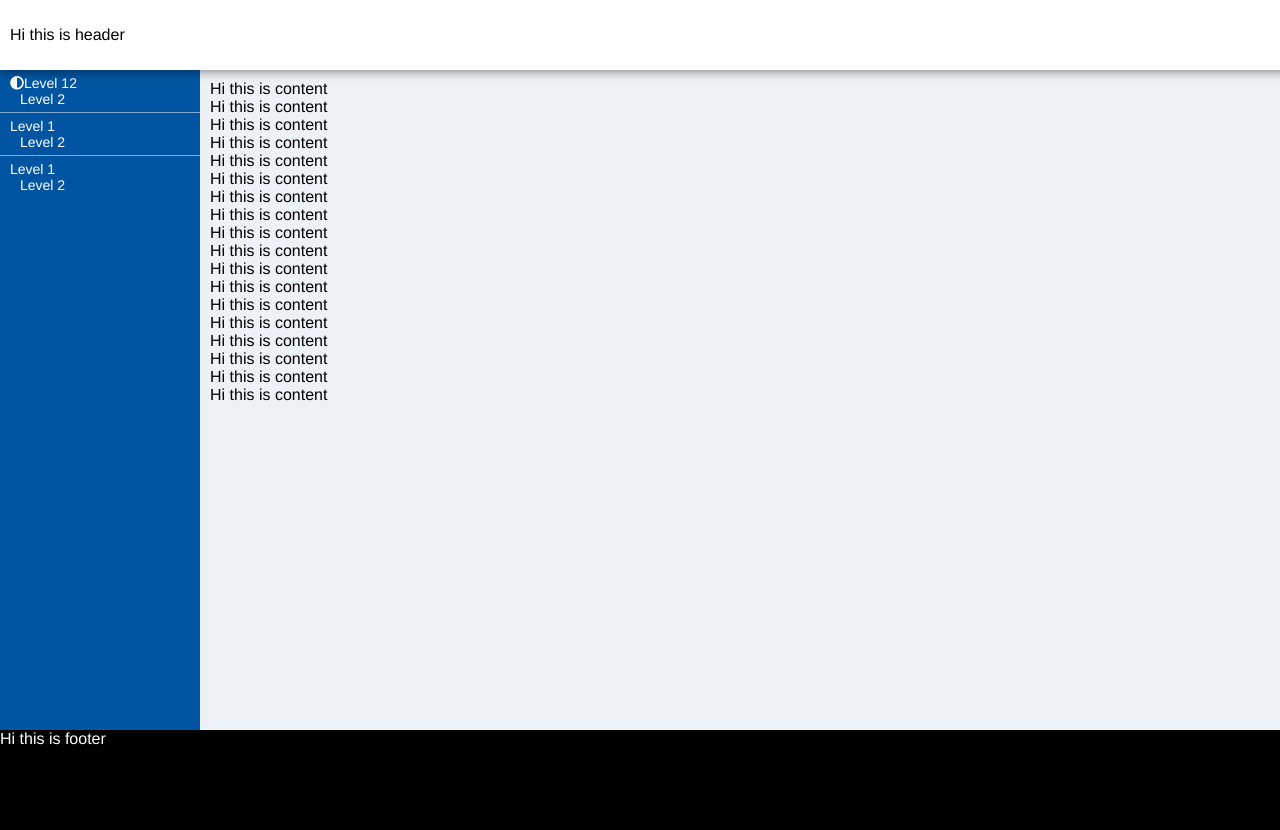
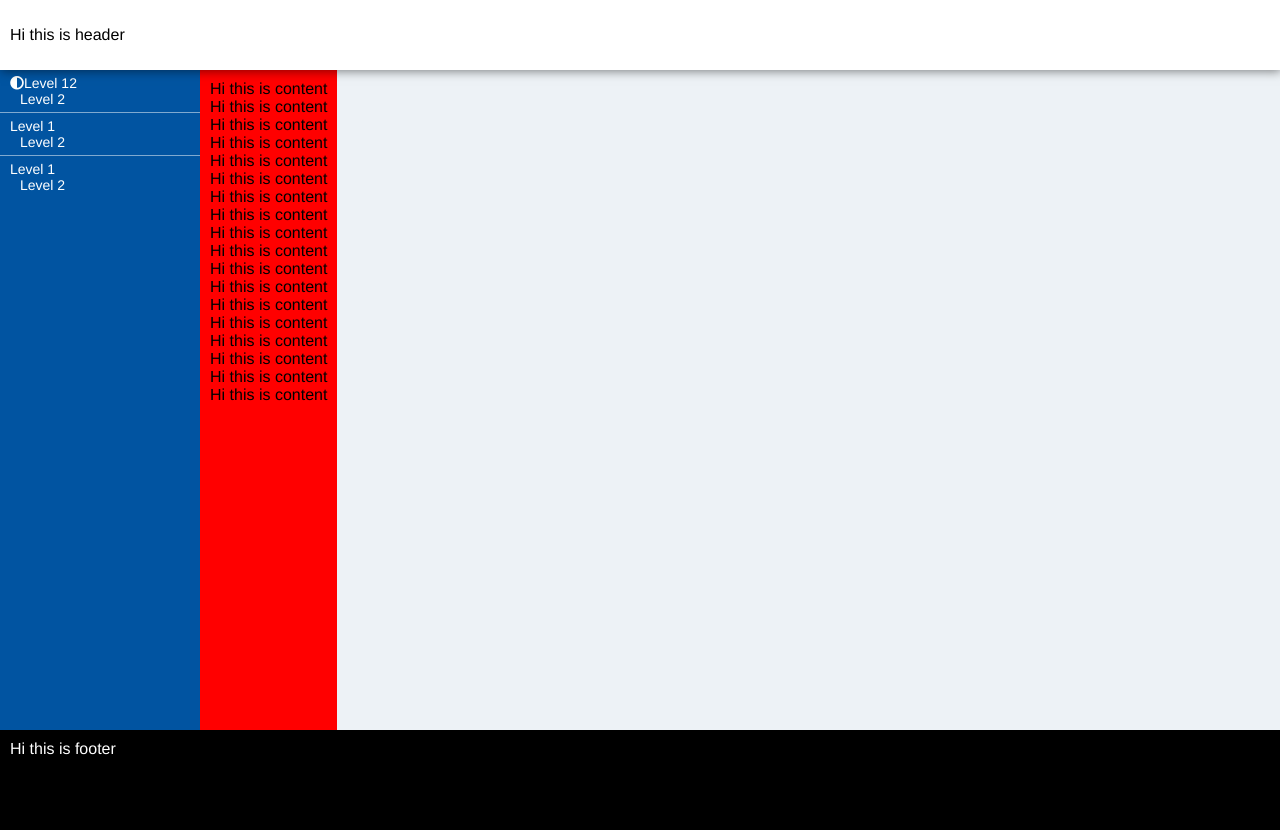
Before and after one commit to es021/e-jpn, a PHP site: page / in a window 1280 px wide. Run offline with PHP 8.4, Linux system fonts and the light colour scheme.

Commit message:
fix html

```diff
--- a/css/app.css
+++ b/css/app.css
@@ -30,11 +30,11 @@ html,body.jpn-main{
     font-family: 'Montserrat', Helvetica, sans-serif;
     margin: 0;
     padding: 0;
-    border: 0;
 }
 
 html {
     height: 100%;
+    width:100%;
 }
 
 body.jpn-main {
@@ -44,10 +44,17 @@ body.jpn-main {
     min-height: 100%;
 }
 
+
+.jpn-header, .jpn-footer{
+    /* to prevent padding go more than 100% width */
+    box-sizing: border-box;
+    -moz-box-sizing: border-box;
+    width: 100%;
+}
+
 .jpn-header {
     height: var(--HEADER-HEIGHT);
     position: absolute;
-    width: 100%;
     top: 0;
     left: 0;
     background: white;
@@ -74,14 +81,15 @@ body.jpn-main {
 }
 
 .jpn-content{
+    background: red;
     padding: 10px;
     min-height: 80vh;
 }
 
 .jpn-footer {
+    padding: 10px;
     background: black;
     color:white;
-    width: 100%;
     min-height:100px;
 }
 
--- a/index.html
+++ b/index.html
@@ -17,24 +17,26 @@
                 <link rel="apple-touch-icon-precomposed" href="https://.com/-fair/wp-content/uploads/2017/04/cropped-icon-180x180.png"/>
                 <meta name="msapplication-TileImage" content="https://.com/-fair/wp-content/uploads/2017/04/cropped-icon-270x270.png"/>
         -->
-        <script src="/e-jpn/js/jquery.min.js" type="text/javascript"></script>
-        <meta name="description" content="This Is eJPN site" />
-        <title>eJPN</title>
+        <meta name="description" content="TestE" />
+        <title>TestE</title>
+        <script src="/test-e/js/jquery.min.js" type="text/javascript"></script>
         <script>
             $ = jQuery;
             // Define Global Variable
-            var SITE_ROOT = "e-jpn";
+            var SITE_ROOT = "test-e";
 
             var JS_VER = "123";
             var CSS_VER = "123";
+            var HTML_VER = "123";
 
-            var cssToLoad = [SITE_ROOT + "/css/fontawesome-all.min.css"
+            var cssToLoad = [SITE_ROOT + "/css/loading.css"
+                        , SITE_ROOT + "/css/fontawesome-all.min.css"
                         , SITE_ROOT + "/css/app.css"
-                        , SITE_ROOT + "/css/loading.css"
                         , SITE_ROOT + "/css/left-bar.css"];
 
-            var jsToLoad = [SITE_ROOT + "/js/include-html.js"];
+            var jsToLoad = [SITE_ROOT + "/js/app.js"];
 
+            var htmlToLoad = ["header-html", "left-bar-html", "content-html", "footer-html"];
         </script>
     </head>
 
@@ -44,55 +46,47 @@
                 <img id="app-loading-img" src="" alt="" hidden />
             </div>
         </div>
-        <div data-file="/component/header.html" class="include-html"></div>
+        <div id="app">
+            <div id="header-html" data-file="/component/header.html" class="include-html"></div>
             <div class="jpn-bar-content">
-            <div data-file="/component/left-bar.html" class="include-html"></div>
-            <div data-file="/component/content.html" class="include-html"></div>
+                <div id="left-bar-html" data-file="/component/left-bar.html" class="include-html"></div>
+                <div id="content-html" data-file="/component/content.html" class="include-html"></div>
             </div>
-        <div data-file="/component/footer.html" class="include-html"></div>
+            <div id="footer-html" data-file="/component/footer.html" class="include-html"></div>
+        </div>
 
         <script>
-            function MainLoadAsset(js_version, css_version) {
+            function MainLoadAsset() {
                 //console.log("Start Load Asset");
                 //console.log(window.location.host);
+                var assetLoaded = 0;
+                var totalAsset = cssToLoad.length + jsToLoad.length + htmlToLoad.length;
 
                 // init dom
                 var body = document.getElementsByTagName("body")[0];
                 var head = document.getElementsByTagName("head")[0];
+                var app = document.getElementById('app');
                 var app_load = document.getElementById('app-loading');
                 var app_load_img = document.getElementById('app-loading-img');
                 // load loading image
                 app_load_img.src = SITE_ROOT + "/asset/image/loader.gif";
 
-                // load css -------------------------------------------------------------------------
-                cssToLoad.map(function (d, i) {
-                    var callback = null;
-                    if (i === 0) {
-                        // once loading css finish show the loader gif
-                        callback = function () {
-                            app_load_img.removeAttribute("hidden");
-                        };
-                    }
-                    loadAsset("css", d, callback);
-                });
-                // load Javascript -------------------------------------------------------------------------
-                var jsLoaded = 0;
-                jsToLoad.map(function (d, i) {
-                    loadAsset("js", d, function () {
-                        jsLoaded++;
-                        if (jsLoaded >= jsToLoad.length) {
+                function defaultCallback() {
+                    assetLoaded++;
+                    //console.log(assetLoaded, totalAsset);
+                    if (assetLoaded >= totalAsset) {
                         // hide the loading
+                        //return;
                         app_load.style["opacity"] = "0";
                         app_load_img.style["opacity"] = "0";
                         setTimeout(function () {
                             app_load.style["display"] = "none";
                         }, 500);
                     }
-                    });
-                });
+                }
 
                 //show loading until the main bundle finish load
-                function loadAsset(type, url, callback) {
+                function loadAsset(type, url, callback = null) {
                     var asset = null;
                     if (type === 'js') {
                         asset = document.createElement("script");
@@ -109,6 +103,7 @@
                                 if (callback !== null) {
                                     callback();
                                 }
+                                defaultCallback();
                             }
                         };
                     } else {  //Others
@@ -116,20 +111,70 @@
                             if (callback !== null) {
                                 callback();
                             }
+                            defaultCallback();
                         };
                     }
 
                     if (type === 'js') {
-                        asset.src = url + "?v=" + js_version;
+                        asset.src = url + "?v=" + JS_VER;
                         head.appendChild(asset);
 
                     } else if (type === 'css') {
-                        asset.href = url + "?v=" + css_version;
+                        asset.href = url + "?v=" + CSS_VER;
                         head.appendChild(asset);
                 }
                 }
+
+                cssToLoad.map(function (d, i) {
+                    var callback = null;
+                    if (i === 0) {
+                        // once loading css finish show the loader gif
+                        callback = function () {
+                            alert("show load");
+                            app_load_img.removeAttribute("hidden");
+                        };
                     }
-            MainLoadAsset(JS_VER, CSS_VER);
+                    loadAsset("css", d, callback);
+                });
+
+                jsToLoad.map(function (d, i) {
+                    loadAsset("js", d);
+                });
+
+                htmlToLoad.map(function (id, i) {
+                    includeHtml(id, defaultCallback);
+                });
+
+            }
+
+
+            function includeHtml(id, callback = null) {
+                var e = $("#" + id);
+                var file = SITE_ROOT + "/" + e.attr("data-file") + "?v=" + HTML_VER;
+                /*make an HTTP request using the attribute value as the file name:*/
+                var xhttp = new XMLHttpRequest();
+                xhttp.onreadystatechange = function () {
+                    if (this.readyState == 4) {
+                        if (this.status == 200) {
+                            e.append(this.responseText);
+                        }
+                        if (this.status == 404) {
+                            e.append("Page not found.");
+                        }
+
+                        if (callback !== null) {
+                            callback();
+                        }
+                    }
+                };
+
+                xhttp.open("GET", file, true);
+                xhttp.send();
+            }
+
+            $(document).ready(function () {
+                MainLoadAsset();
+            });
         </script>
     </body>
 </html>
--- /dev/null
+++ b/js/app.js
@@ -0,0 +1,3 @@
+$(document).ready(function () {
+    console.log("App Loaded");
+});
```
Also changed, not shown: nbproject/project.xml (deleted, +0 -9 lines), 3 other files. Lines whose indentation alone changed are shown as unchanged.
